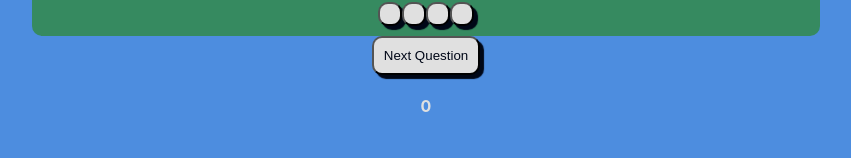
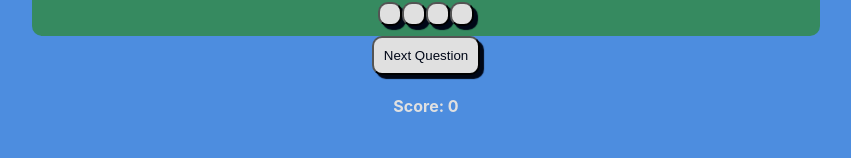
Before and after one commit to SchoolOfCode/bc14_w7_project-frontend-h-o-n-k, a React (Create React App) app in the folder honkapp/: page / in a window 1280 px wide. Shown: the part 142-300 px from the top of the page, without its empty margins (214-1065 px from the left). Built offline with nearby package versions, Linux system fonts and the light colour scheme.

Commit message:
right answer/wrong answer working

```diff
--- a/honkapp/src/components/App/App.js
+++ b/honkapp/src/components/App/App.js
@@ -15,6 +15,7 @@ function App() {
   const [button3, setButton3] = useState("");
   const [button4, setButton4] = useState("");
   const [score, setScore] = useState(0);
+  const [message, setMessage] = useState("");
 
   function randomiseNumber() {
     setRandomNumber(Math.floor(Math.random() * 3));
@@ -23,6 +24,7 @@ function App() {
   function nextQuestion() {
     randomiseNumber();
     setChoice("");
+    setMessage("");
     const data =
       categoryQ === questionDataCSS[randomNumber].question
         ? questionDataCSS[randomNumber]
@@ -64,6 +66,7 @@ function App() {
       setButton3(questionDataCSS[randomNumber].choice3);
       setButton4(questionDataCSS[randomNumber].choice4);
       setChoice("");
+      setMessage("");
     } else if (value === "JS") {
       setCategoryQ(questionDataJS[randomNumber].question);
       setCategoryImg(questionDataJS[randomNumber].image);
@@ -73,15 +76,16 @@ function App() {
       setButton3(questionDataJS[randomNumber].choice3);
       setButton4(questionDataJS[randomNumber].choice4);
       setChoice("");
+      setMessage("");
     }
   }
 
   useEffect(() => {
     if (choice !== "" && choice === answer) {
-      alert("Well done!");
+      setMessage("Well done! That is the right answer");
       setScore(score + 1);
     } else if (choice !== "" && choice !== answer) {
-      alert("Sorry, that's incorrect.");
+      setMessage(`Sorry, that's incorrect. The correct answer is ${answer}`);
       // Score.updateScore(false);
     }
   }, [choice, answer]);
@@ -109,7 +113,8 @@ function App() {
         <button onClick={() => handleChoice4()}>{button4}</button>
       </div>
       <button onClick={() => nextQuestion()}>Next Question</button>
-      <h4> {score} </h4>
+      <h4> {message} </h4>
+      <h4>Score: {score} </h4>
       <div className="App"></div>
     </>
   );
```
